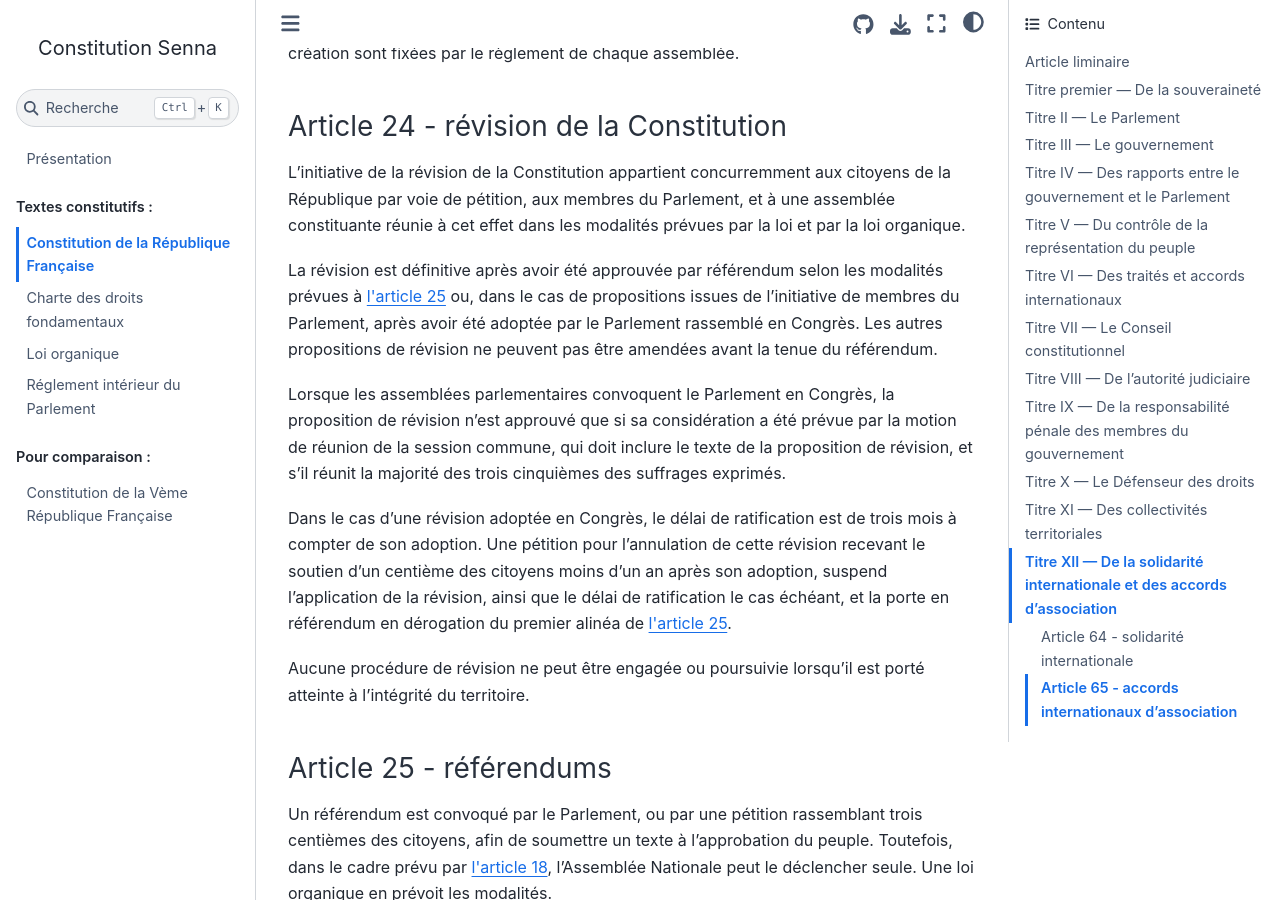
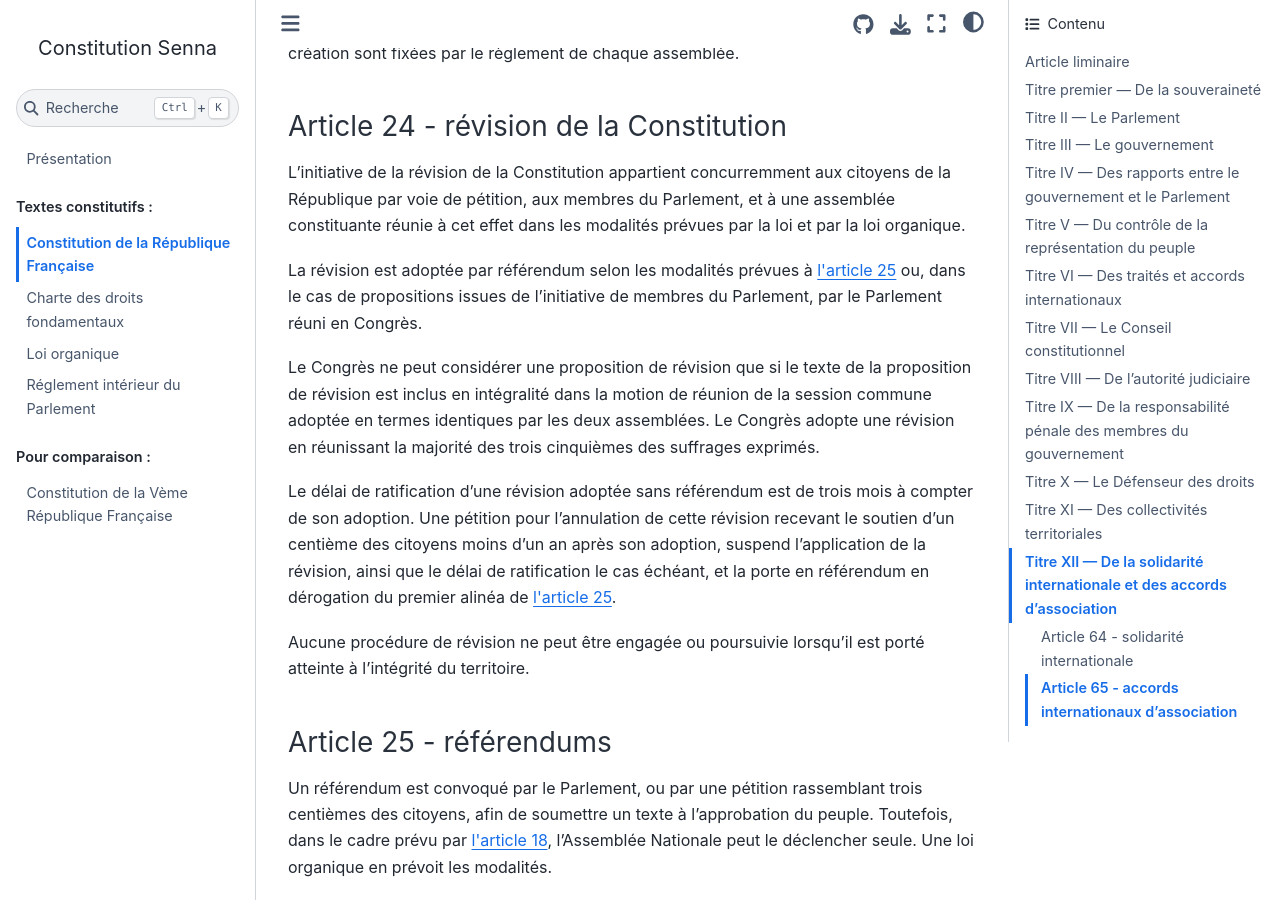
Before and after one commit to Gouvernathor/senna, a Sphinx documentation site: the page built from source/constitution.rst, in a window 1280 px wide and 900 px high, scrolled down 7428 px. Built offline with Sphinx 7.4.7 and the Sphinx Book theme 1.1.4, drawn with Linux system fonts in a browser that asks for light colours.

Commit message:
Clarification de la révision de la constitution

```diff
--- a/source/constitution.rst
+++ b/source/constitution.rst
@@ -200,11 +200,11 @@
 
 L'initiative de la révision de la Constitution appartient concurremment aux citoyens de la République par voie de pétition, aux membres du Parlement, et à une assemblée constituante réunie à cet effet dans les modalités prévues par la loi et par la loi organique.
 
-La révision est définitive après avoir été approuvée par référendum selon les modalités prévues à :artref:`référendums` ou, dans le cas de propositions issues de l'initiative de membres du Parlement, après avoir été adoptée par le Parlement rassemblé en Congrès. Les autres propositions de révision ne peuvent pas être amendées avant la tenue du référendum.
+La révision est adoptée par référendum selon les modalités prévues à :artref:`référendums` ou, dans le cas de propositions issues de l'initiative de membres du Parlement, par le Parlement réuni en Congrès.
 
-Lorsque les assemblées parlementaires convoquent le Parlement en Congrès, la proposition de révision n'est approuvé que si sa considération a été prévue par la motion de réunion de la session commune, qui doit inclure le texte de la proposition de révision, et s'il réunit la majorité des trois cinquièmes des suffrages exprimés.
+Le Congrès ne peut considérer une proposition de révision que si le texte de la proposition de révision est inclus en intégralité dans la motion de réunion de la session commune adoptée en termes identiques par les deux assemblées. Le Congrès adopte une révision en réunissant la majorité des trois cinquièmes des suffrages exprimés.
 
-Dans le cas d'une révision adoptée en Congrès, le délai de ratification est de trois mois à compter de son adoption. Une pétition pour l'annulation de cette révision recevant le soutien d'un centième des citoyens moins d'un an après son adoption, suspend l'application de la révision, ainsi que le délai de ratification le cas échéant, et la porte en référendum en dérogation du premier alinéa de :artref:`référendums`.
+Le délai de ratification d'une révision adoptée sans référendum est de trois mois à compter de son adoption. Une pétition pour l'annulation de cette révision recevant le soutien d'un centième des citoyens moins d'un an après son adoption, suspend l'application de la révision, ainsi que le délai de ratification le cas échéant, et la porte en référendum en dérogation du premier alinéa de :artref:`référendums`.
 
 Aucune procédure de révision ne peut être engagée ou poursuivie lorsqu'il est porté atteinte à l'intégrité du territoire.
 
```
